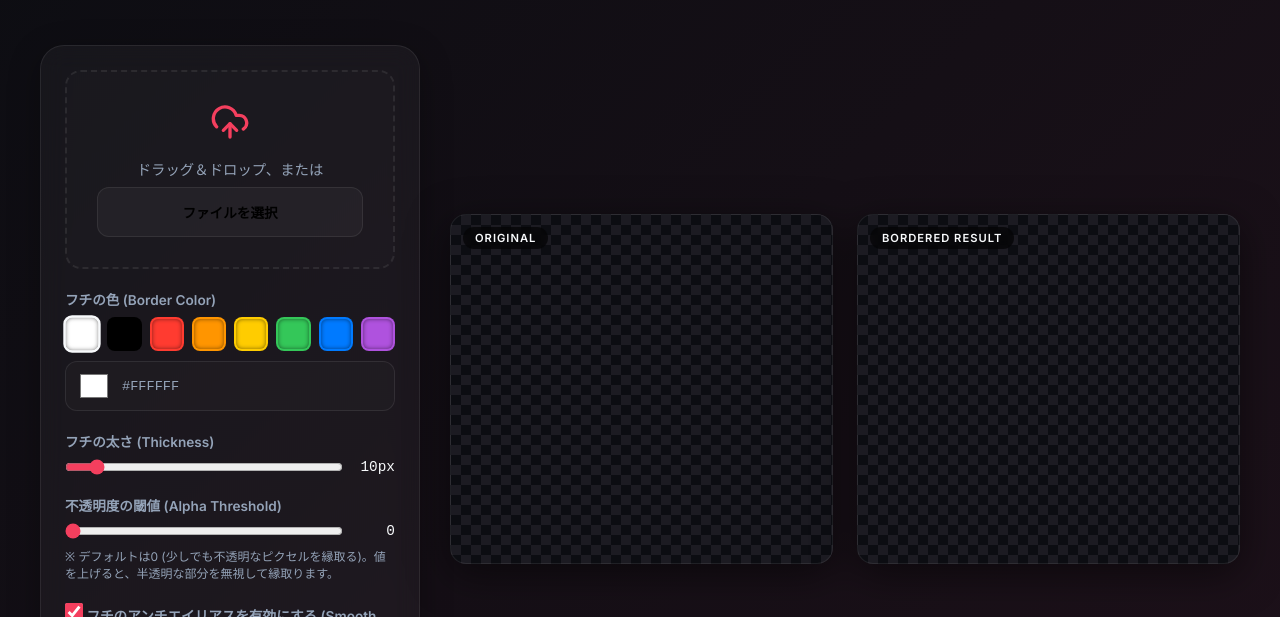
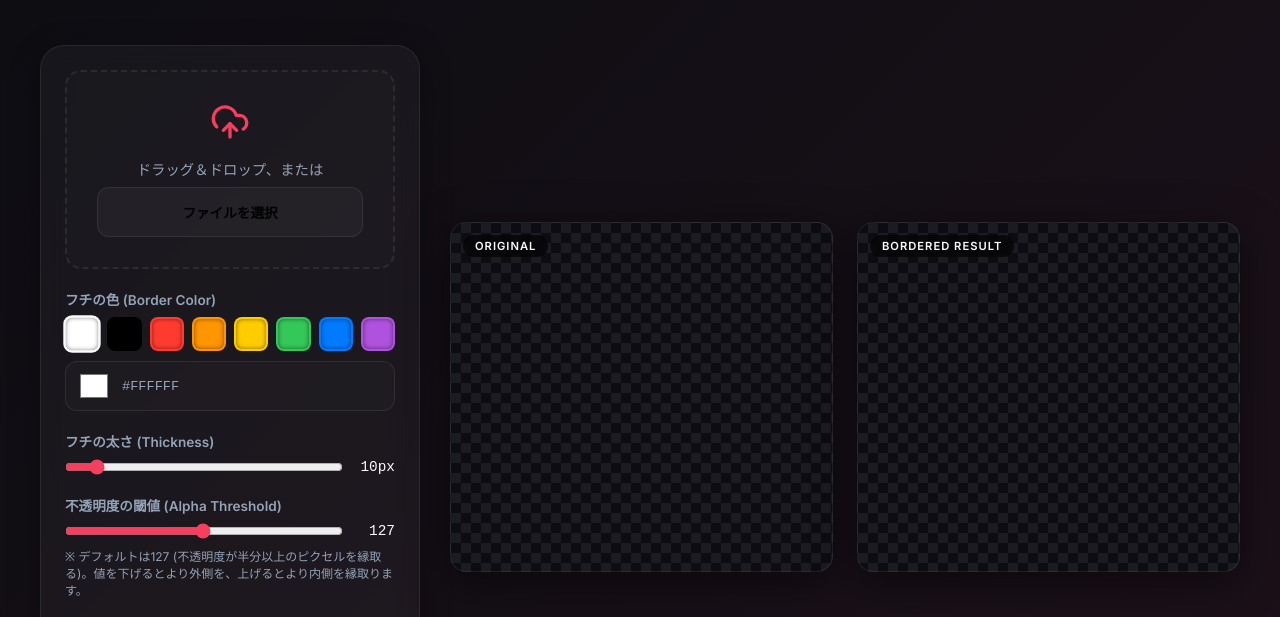
Before and after one commit to donnadonnalee/CreateProps, a plain HTML site: page border.html in a window 1280 px wide. Shown: the part 174-791 px from the top of the page. Drawn offline with nearby package versions, Linux system fonts and the light colour scheme.

Commit message:
implemented border studio

```diff
--- a/border.html
+++ b/border.html
@@ -378,11 +378,11 @@
         <div class="control-group">
           <label>不透明度の閾値 (Alpha Threshold)</label>
           <div class="slider-box">
-            <input type="range" id="thresholdRange" min="0" max="255" value="0">
-            <span class="value-display" id="thresholdVal">0</span>
+            <input type="range" id="thresholdRange" min="0" max="255" value="127">
+            <span class="value-display" id="thresholdVal">127</span>
           </div>
           <p style="font-size: 0.75rem; color: var(--text-muted); margin-top: 2px; line-height: 1.4;">
-            ※ デフォルトは0 (少しでも不透明なピクセルを縁取る)。値を上げると、半透明な部分を無視して縁取ります。
+            ※ デフォルトは127 (不透明度が半分以上のピクセルを縁取る)。値を下げるとより外側を、上げるとより内側を縁取ります。
           </p>
         </div>
 
```
